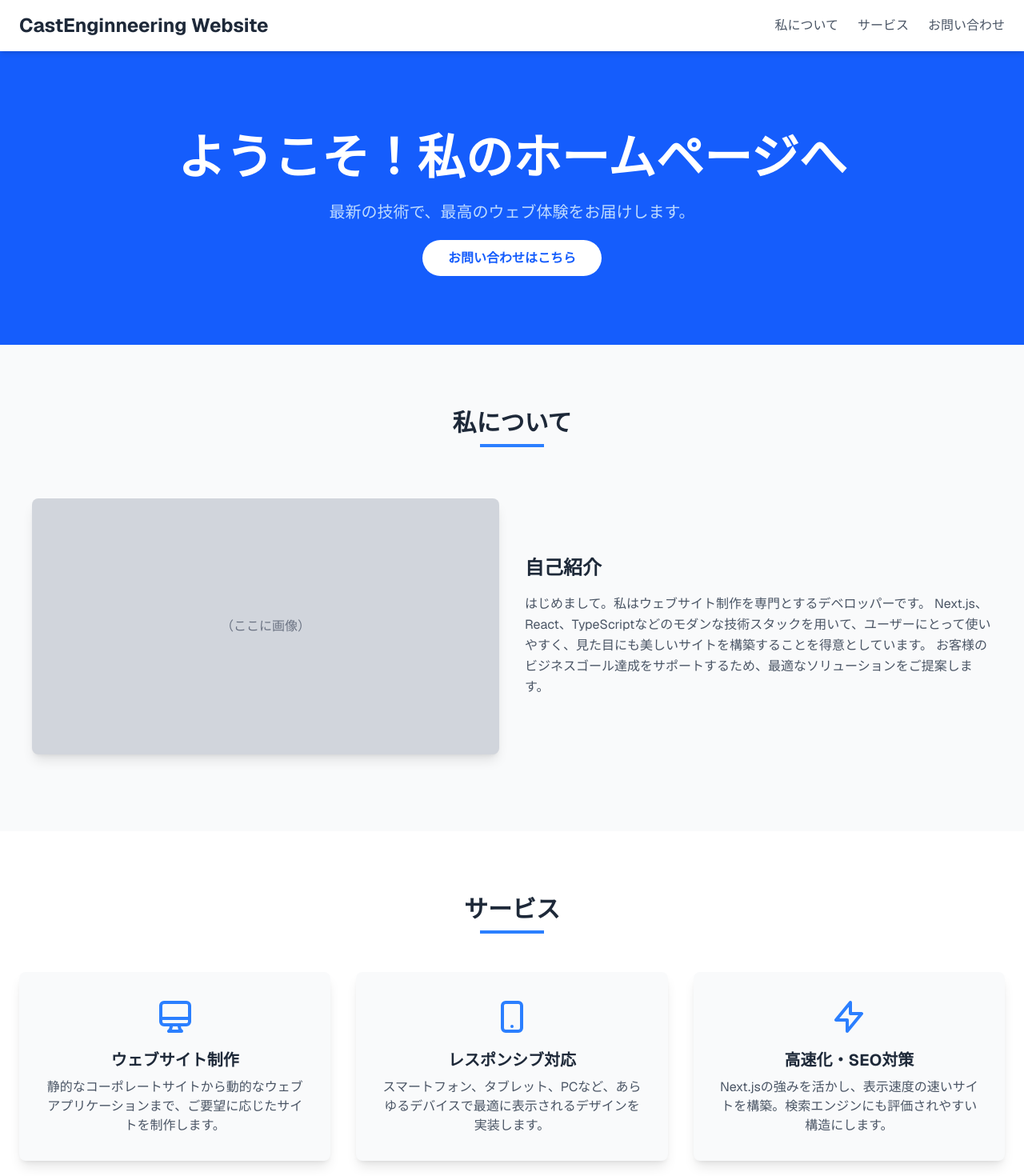
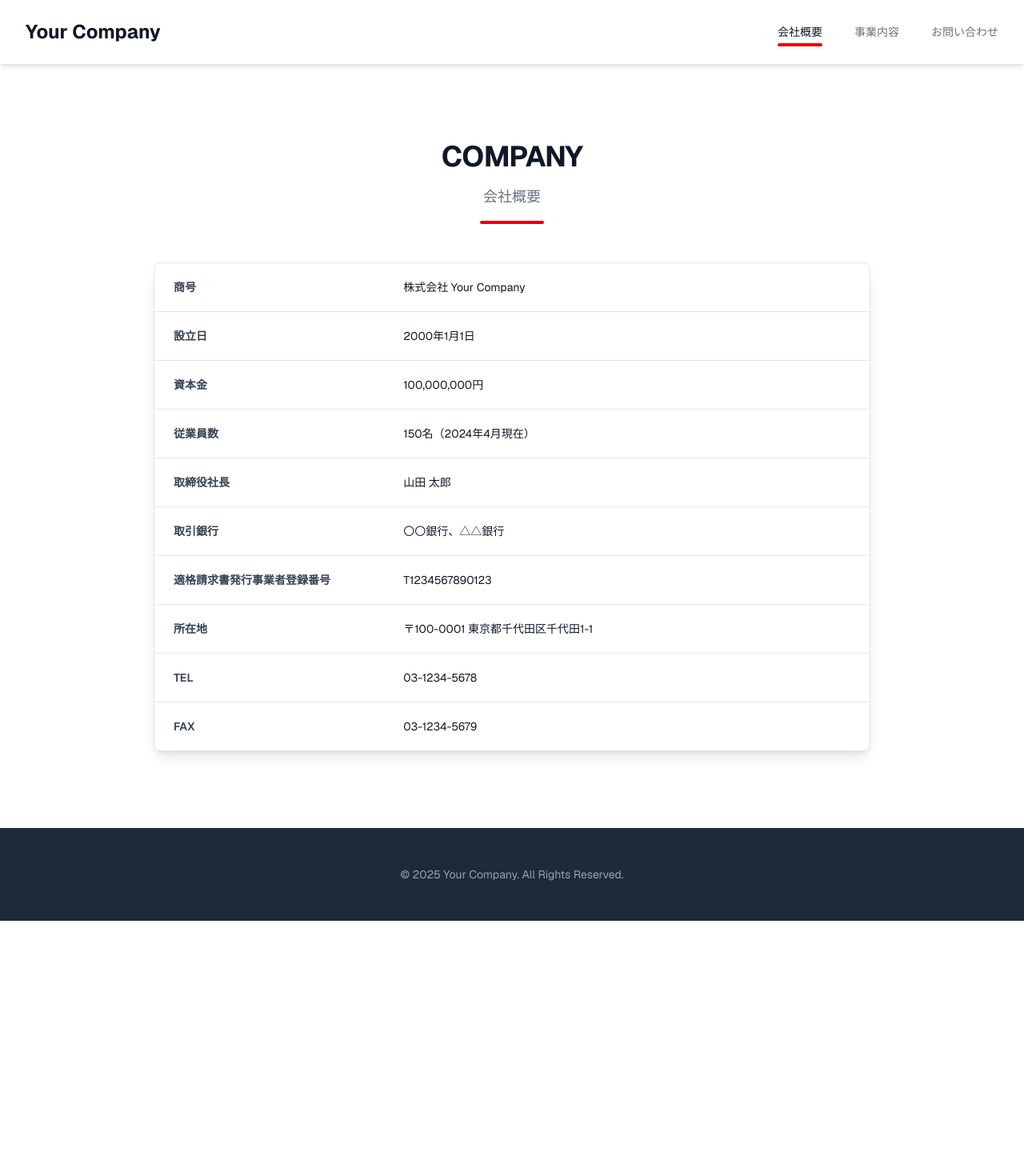
Before and after one commit to Masamu43256/CastEngineering-HomePage, a Next.js app: page / in a window 1280 px wide. Shown: the top 1470 px of the page at 80% size. After the commit the page ends 1151 px from the top, so only its background shows below. Built offline with nearby package versions, Linux system fonts and the light colour scheme.

Commit message:
イメージの変更

```diff
--- a/app/page.tsx
+++ b/app/page.tsx
@@ -1,82 +1,157 @@
-import type { NextPage, Metadata } from 'next';
+import React, { useState } from 'react';
+// Next.jsでは、<Head>を使ってページの<head>タグを編集できます
+// import Head from 'next/head';
 
-// Next.js 13以降のApp Routerでは、<Head>コンポーネントの代わりに
-// metadataオブジェクトをexportしてページの情報を設定します。
-export const metadata: Metadata = {
-  title: 'CastEnginneering Website | 私のホームページ',
-  description: 'Next.jsとVercelで作成したモダンなホームページです。',
-  // faviconは public/favicon.ico に配置することで自動的に認識されます。
+// ナビゲーションヘッダー
+type HeaderProps = {
+  activeSection: string;
+  setActiveSection: (section: string) => void;
 };
 
+const Header: React.FC<HeaderProps> = ({ activeSection, setActiveSection }) => {
+  const navItems = [
+    { id: 'profile', label: '会社概要' },
+    { id: 'business', label: '事業内容' },
+    { id: 'contact', label: 'お問い合わせ' },
+  ];
 
-// FontAwesomeなどのアイコンライブラリを使うと、より見栄えが良くなります。
-// 例: <script src="https://kit.fontawesome.com/a076d05399.js" crossOrigin="anonymous"></script>
-// ここではSVGアイコンを直接埋め込んでいます。
+  return (
+    <header className="sticky top-0 z-50 bg-white shadow-md">
+      <div className="container mx-auto max-w-7xl px-4 sm:px-6 lg:px-8">
+        <div className="flex h-20 items-center justify-between">
+          {/* ロゴ */}
+          <div className="flex-shrink-0">
+            <span
+              onClick={() => setActiveSection('profile')}
+              className="text-2xl font-bold text-gray-900 cursor-pointer"
+            >
+              Your Company
+            </span>
+          </div>
 
-// ヘッダーナビゲーションのコンポーネント
-const Header = () => {
-  return (
-    <header className="bg-white shadow-md sticky top-0 z-50">
-      <div className="container mx-auto px-6 py-4 flex justify-between items-center">
-        <div className="text-2xl font-bold text-gray-800">
-          CastEnginneering Website
-        </div>
-        <nav className="hidden md:flex space-x-6">
-          <a href="#about" className="text-gray-600 hover:text-blue-500 transition duration-300">私について</a>
-          <a href="#services" className="text-gray-600 hover:text-blue-500 transition duration-300">サービス</a>
-          <a href="#contact" className="text-gray-600 hover:text-blue-500 transition duration-300">お問い合わせ</a>
-        </nav>
-        {/* モバイル用のメニューボタン（機能は実装していません） */}
-        <div className="md:hidden">
-          <button className="text-gray-800 focus:outline-none" aria-label="メニューを開く">
-            <svg className="w-6 h-6" fill="none" stroke="currentColor" viewBox="0 0 24 24" xmlns="http://www.w3.org/2000/svg">
-              <path strokeLinecap="round" strokeLinejoin="round" strokeWidth="2" d="M4 6h16M4 12h16m-7 6h7"></path>
-            </svg>
-          </button>
+          {/* ナビゲーション */}
+          <nav className="hidden md:flex md:space-x-10">
+            {navItems.map((item) => (
+              <button
+                key={item.id}
+                onClick={() => setActiveSection(item.id)}
+                className={`relative inline-flex items-center text-sm font-medium transition-colors duration-200
+                  ${
+                    activeSection === item.id
+                      ? 'text-gray-900'
+                      : 'text-gray-500 hover:text-gray-900'
+                  }
+                `}
+              >
+                {item.label}
+                {/* アクティブ時の下線 */}
+                {activeSection === item.id && (
+                  <span className="absolute bottom-[-8px] left-0 h-1 w-full bg-red-600 rounded-full"></span>
+                )}
+              </button>
+            ))}
+          </nav>
+
+          {/* モバイルメニューボタン (ここでは機能実装なし、UIのみ) */}
+          <div className="md:hidden">
+            <button
+              className="text-gray-500 hover:text-gray-900 focus:outline-none"
+              aria-label="メニューを開く"
+              title="メニューを開く"
+            >
+              <svg className="h-6 w-6" fill="none" viewBox="0 0 24 24" stroke="currentColor">
+                <path strokeLinecap="round" strokeLinejoin="round" strokeWidth={2} d="M4 6h16M4 12h16m-7 6h7" />
+              </svg>
+            </button>
+          </div>
         </div>
       </div>
     </header>
   );
 };
 
-// ヒーローセクション（メインビジュアル）のコンポーネント
-const HeroSection = () => {
+// メインの見出しコンポーネント
+type SectionTitleProps = {
+  title: string;
+  subtitle: string;
+};
+
+const SectionTitle: React.FC<SectionTitleProps> = ({ title, subtitle }) => (
+  <div className="mb-12 text-center">
+    <h2 className="text-3xl font-bold tracking-tight text-gray-900 sm:text-4xl">
+      {title}
+    </h2>
+    <p className="mt-3 text-lg text-gray-500 sm:mt-4">
+      {subtitle}
+    </p>
+    <div className="mt-4 mx-auto h-1 w-20 bg-red-600 rounded-full"></div>
+  </div>
+);
+
+// 会社概要
+const CompanyProfile = () => {
+  const profileData = [
+    { label: '商号', value: '株式会社 Your Company' },
+    { label: '設立日', value: '2000年1月1日' },
+    { label: '資本金', value: '100,000,000円' },
+    { label: '従業員数', value: '150名（2024年4月現在）' },
+    { label: '取締役社長', value: '山田 太郎' },
+    { label: '取引銀行', value: '〇〇銀行、△△銀行' },
+    { label: '適格請求書発行事業者登録番号', value: 'T1234567890123' },
+    { label: '所在地', value: '〒100-0001 東京都千代田区千代田1-1' },
+    { label: 'TEL', value: '03-1234-5678' },
+    { label: 'FAX', value: '03-1234-5679' },
+  ];
+
   return (
-    <section className="bg-blue-600 text-white">
-      <div className="container mx-auto px-6 py-24 text-center">
-        <h1 className="text-4xl md:text-6xl font-extrabold leading-tight mb-4">ようこそ！私のホームページへ</h1>
-        <p className="text-lg md:text-xl text-blue-200 mb-8">最新の技術で、最高のウェブ体験をお届けします。</p>
-        <a
-          href="#contact"
-          className="bg-white text-blue-600 font-bold py-3 px-8 rounded-full hover:bg-gray-100 transition duration-300 transform hover:scale-105"
-        >
-          お問い合わせはこちら
-        </a>
+    <section className="py-16 sm:py-24">
+      <SectionTitle title="COMPANY" subtitle="会社概要" />
+      <div className="max-w-4xl mx-auto">
+        <div className="overflow-hidden bg-white shadow-lg rounded-lg border border-gray-200">
+          <dl className="divide-y divide-gray-200">
+            {profileData.map((item, index) => (
+              <div
+                key={index}
+                className="px-6 py-5 grid grid-cols-1 md:grid-cols-3 gap-2 md:gap-4"
+              >
+                <dt className="text-sm font-semibold text-gray-700 md:col-span-1">
+                  {item.label}
+                </dt>
+                <dd className="mt-1 text-sm text-gray-900 md:mt-0 md:col-span-2">
+                  {item.value}
+                </dd>
+              </div>
+            ))}
+          </dl>
+        </div>
       </div>
     </section>
   );
 };
 
-// 「私について」セクションのコンポーネント
-const AboutSection = () => {
+// 事業内容
+const BusinessContent = () => {
   return (
-    <section id="about" className="py-20 bg-gray-50">
-      <div className="container mx-auto px-6">
-        <h2 className="text-3xl font-bold text-center text-gray-800 mb-2">私について</h2>
-        <div className="w-20 h-1 bg-blue-500 mx-auto mb-12"></div>
-        <div className="flex flex-wrap items-center">
-          <div className="w-full md:w-1/2 p-4">
-            {/* 画像プレースホルダー */}
-            <div className="bg-gray-300 rounded-lg shadow-lg h-80 flex items-center justify-center">
-              <span className="text-gray-500">（ここに画像）</span>
-            </div>
+    <section className="py-16 sm:py-24 bg-gray-50">
+      <SectionTitle title="BUSINESS" subtitle="事業内容" />
+      <div className="max-w-4xl mx-auto px-4">
+        <div className="space-y-10">
+          {/* 事業内容の例 1 */}
+          <div className="bg-white p-8 rounded-lg shadow-lg border border-gray-200">
+            <h3 className="text-xl font-semibold text-gray-900 mb-3">
+              革新的なテクノロジー事業
+            </h3>
+            <p className="text-gray-600 leading-relaxed">
+              最先端のAIとIoT技術を駆使し、社会の課題を解決するソリューションを提供します。スマートシティの構築から、効率的なデータ分析基盤まで、未来を形作るテクノロジーを追求しています。
+            </p>
           </div>
-          <div className="w-full md:w-1/2 p-4">
-            <h3 className="text-2xl text-gray-800 font-semibold mb-4">自己紹介</h3>
+          {/* 事業内容の例 2 */}
+          <div className="bg-white p-8 rounded-lg shadow-lg border border-gray-200">
+            <h3 className="text-xl font-semibold text-gray-900 mb-3">
+              サステナブルなソリューション
+            </h3>
             <p className="text-gray-600 leading-relaxed">
-              はじめまして。私はウェブサイト制作を専門とするデベロッパーです。
-              Next.js、React、TypeScriptなどのモダンな技術スタックを用いて、ユーザーにとって使いやすく、見た目にも美しいサイトを構築することを得意としています。
-              お客様のビジネスゴール達成をサポートするため、最適なソリューションをご提案します。
+              地球環境との共生を目指し、再生可能エネルギー関連のコンサルティングや、エコフレンドリーな製品の開発を行っています。持続可能な社会の実現に貢献します。
             </p>
           </div>
         </div>
@@ -85,73 +160,72 @@ const AboutSection = () => {
   );
 };
 
-// 「サービス」セクションのコンポーネント
-const ServicesSection = () => {
-  const services = [
-    {
-      icon: <svg className="w-12 h-12 text-blue-500" fill="none" stroke="currentColor" viewBox="0 0 24 24" xmlns="http://www.w3.org/2000/svg"><path strokeLinecap="round" strokeLinejoin="round" strokeWidth="2" d="M9.75 17L9 20l-1 1h8l-1-1-.75-3M3 13h18M5 17h14a2 2 0 002-2V5a2 2 0 00-2-2H5a2 2 0 00-2 2v10a2 2 0 002 2z"></path></svg>,
-      title: 'ウェブサイト制作',
-      description: '静的なコーポレートサイトから動的なウェブアプリケーションまで、ご要望に応じたサイトを制作します。',
-    },
-    {
-      icon: <svg className="w-12 h-12 text-blue-500" fill="none" stroke="currentColor" viewBox="0 0 24 24" xmlns="http://www.w3.org/2000/svg"><path strokeLinecap="round" strokeLinejoin="round" strokeWidth="2" d="M12 18h.01M8 21h8a2 2 0 002-2V5a2 2 0 00-2-2H8a2 2 0 00-2 2v14a2 2 0 002 2z"></path></svg>,
-      title: 'レスポンシブ対応',
-      description: 'スマートフォン、タブレット、PCなど、あらゆるデバイスで最適に表示されるデザインを実装します。',
-    },
-    {
-      icon: <svg className="w-12 h-12 text-blue-500" fill="none" stroke="currentColor" viewBox="0 0 24 24" xmlns="http://www.w3.org/2000/svg"><path strokeLinecap="round" strokeLinejoin="round" strokeWidth="2" d="M13 10V3L4 14h7v7l9-11h-7z"></path></svg>,
-      title: '高速化・SEO対策',
-      description: 'Next.jsの強みを活かし、表示速度の速いサイトを構築。検索エンジンにも評価されやすい構造にします。',
-    },
-  ];
+// お問い合わせフォーム
+const ContactForm = () => {
+  const handleSubmit = (e: React.FormEvent<HTMLFormElement>) => {
+    e.preventDefault();
+    // ここにフォームの送信処理（APIへの送信など）を実装します
+    // Next.jsの場合、'/api/contact'のようなAPIルートを作成することが一般的です
+    console.log('フォームが送信されました');
+    // 送信完了メッセージなどを表示
+  };
+
+  type InputFieldProps = {
+    label: string;
+    id: string;
+    type?: string;
+    required?: boolean;
+    placeholder?: string;
+  };
+
+  const InputField: React.FC<InputFieldProps> = ({ label, id, type = 'text', required = false, placeholder }) => (
+    <div>
+      <label htmlFor={id} className="block text-sm font-semibold text-gray-800">
+        {label}
+        {required && <span className="text-red-600 ml-1">*</span>}
+      </label>
+      <input
+        type={type}
+        id={id}
+        name={id}
+        required={required}
+        placeholder={placeholder}
+        className="mt-2 block w-full rounded-md border-gray-300 shadow-sm focus:border-red-500 focus:ring-red-500 sm:text-sm p-3 border"
+      />
+    </div>
+  );
 
   return (
-    <section id="services" className="py-20 bg-white">
-      <div className="container mx-auto px-6">
-        <h2 className="text-3xl font-bold text-center text-gray-800 mb-2">サービス</h2>
-        <div className="w-20 h-1 bg-blue-500 mx-auto mb-12"></div>
-        <div className="grid grid-cols-1 md:grid-cols-2 lg:grid-cols-3 gap-8">
-          {services.map((service, index) => (
-            <div key={index} className="bg-gray-50 p-8 rounded-lg shadow-lg text-center hover:shadow-xl transition duration-300">
-              <div className="flex justify-center mb-4">
-                {service.icon}
-              </div>
-              <h3 className="text-xl font-bold text-gray-800 mb-2">{service.title}</h3>
-              <p className="text-gray-600">{service.description}</p>
+    <section className="py-16 sm:py-24">
+      <SectionTitle title="CONTACT" subtitle="お問い合わせ" />
+      <div className="max-w-3xl mx-auto px-4">
+        <div className="bg-white p-8 sm:p-10 rounded-lg shadow-lg border border-gray-200">
+          <form onSubmit={handleSubmit} className="space-y-6">
+            <InputField label="企業名" id="company-name" placeholder="株式会社 Your Company" />
+            <InputField label="部署" id="department" placeholder="営業部" />
+            <InputField label="氏名" id="name" required placeholder="山田 太郎" />
+            <InputField label="フリガナ" id="kana" placeholder="ヤマダ タロウ" />
+            <InputField label="メールアドレス" id="email" type="email" required placeholder="your.email@example.com" />
+            <InputField label="連絡先（電話番号）" id="phone" type="tel" placeholder="03-1234-5678" />
+
+            <div>
+              <label htmlFor="message" className="block text-sm font-semibold text-gray-800">
+                お問い合わせ内容
+              </label>
+              <textarea
+                id="message"
+                name="message"
+                rows={6}
+                className="mt-2 block w-full rounded-md border-gray-300 shadow-sm focus:border-red-500 focus:ring-red-500 sm:text-sm p-3 border"
+                placeholder="お問い合わせ内容をご記入ください..."
+              ></textarea>
             </div>
-          ))}
-        </div>
-      </div>
-    </section>
-  );
-};
 
-// 「お問い合わせ」セクションのコンポーネント
-const ContactSection = () => {
-  return (
-    <section id="contact" className="py-20 bg-gray-50">
-      <div className="container mx-auto px-6">
-        <h2 className="text-3xl font-bold text-center text-gray-800 mb-2">お問い合わせ</h2>
-        <div className="w-20 h-1 bg-blue-500 mx-auto mb-12"></div>
-        <div className="max-w-xl mx-auto">
-          <p className="text-center text-gray-600 mb-8">
-            ご質問やご相談、お仕事の依頼など、お気軽にご連絡ください。
-          </p>
-          <form className="bg-white p-8 rounded-lg shadow-lg">
-            <div className="mb-4">
-              <label htmlFor="name" className="block text-gray-700 font-bold mb-2">お名前</label>
-              <input type="text" id="name" className="w-full px-3 py-2 border rounded-lg focus:outline-none focus:ring-2 focus:ring-blue-500" placeholder="山田 太郎" />
-            </div>
-            <div className="mb-4">
-              <label htmlFor="email" className="block text-gray-700 font-bold mb-2">メールアドレス</label>
-              <input type="email" id="email" className="w-full px-3 py-2 border rounded-lg focus:outline-none focus:ring-2 focus:ring-blue-500" placeholder="your-email@example.com" />
-            </div>
-            <div className="mb-6">
-              <label htmlFor="message" className="block text-gray-700 font-bold mb-2">メッセージ</label>
-              <textarea id="message" rows={5} className="w-full px-3 py-2 border rounded-lg focus:outline-none focus:ring-2 focus:ring-blue-500" placeholder="お問い合わせ内容をご記入ください..."></textarea>
-            </div>
-            <div className="text-center">
-              <button type="submit" className="bg-blue-600 text-white font-bold py-3 px-8 rounded-full hover:bg-blue-700 transition duration-300">
+            <div className="text-center pt-4">
+              <button
+                type="submit"
+                className="inline-flex justify-center rounded-md border border-transparent bg-red-600 py-3 px-12 text-base font-medium text-white shadow-sm hover:bg-red-700 focus:outline-none focus:ring-2 focus:ring-red-500 focus:ring-offset-2 transition-colors duration-300"
+              >
                 送信する
               </button>
             </div>
@@ -162,32 +236,55 @@ const ContactSection = () => {
   );
 };
 
-// フッターのコンポーネント
+// フッター
 const Footer = () => {
   return (
-    <footer className="bg-gray-800 text-white py-8">
-      <div className="container mx-auto px-6 text-center">
-        <p>&copy; {new Date().getFullYear()} My Website. All Rights Reserved.</p>
+    <footer className="bg-gray-800 text-gray-400">
+      <div className="max-w-7xl mx-auto py-12 px-4 sm:px-6 lg:px-8 text-center">
+        <p className="text-sm">
+          &copy; {new Date().getFullYear()} Your Company. All Rights Reserved.
+        </p>
       </div>
     </footer>
   );
 };
 
+// メインのAppコンポーネント
+// Next.jsでは、これが `pages/index.js` のようなファイルになります
+export default function CorporateSite() {
+  const [activeSection, setActiveSection] = useState('profile'); // 初期表示セクション
 
-// ページ全体のコンポーネント
-const HomePage: NextPage = () => {
+  const renderSection = () => {
+    switch (activeSection) {
+      case 'profile':
+        return <CompanyProfile />;
+      case 'business':
+        return <BusinessContent />;
+      case 'contact':
+        return <ContactForm />;
+      default:
+        return <CompanyProfile />;
+    }
+  };
+
   return (
-    <div className="font-sans">
-      <Header />
-      <main>
-        <HeroSection />
-        <AboutSection />
-        <ServicesSection />
-        <ContactSection />
+    <div className="flex min-h-screen flex-col bg-white font-sans">
+      {/* Next.jsの<Head>コンポーネントを使って、
+        ページのタイトルやメタ情報を設定できます。
+      */}
+      {/* <Head>
+        <title>Your Company - シンプルでかっこいいコーポレートサイト</title>
+        <meta name="description" content="事業内容と会社概要" />
+      </Head>
+      */}
+
+      <Header activeSection={activeSection} setActiveSection={setActiveSection} />
+
+      <main className="flex-grow">
+        {renderSection()}
       </main>
+
       <Footer />
     </div>
   );
-};
-
-export default HomePage;
+}
```
